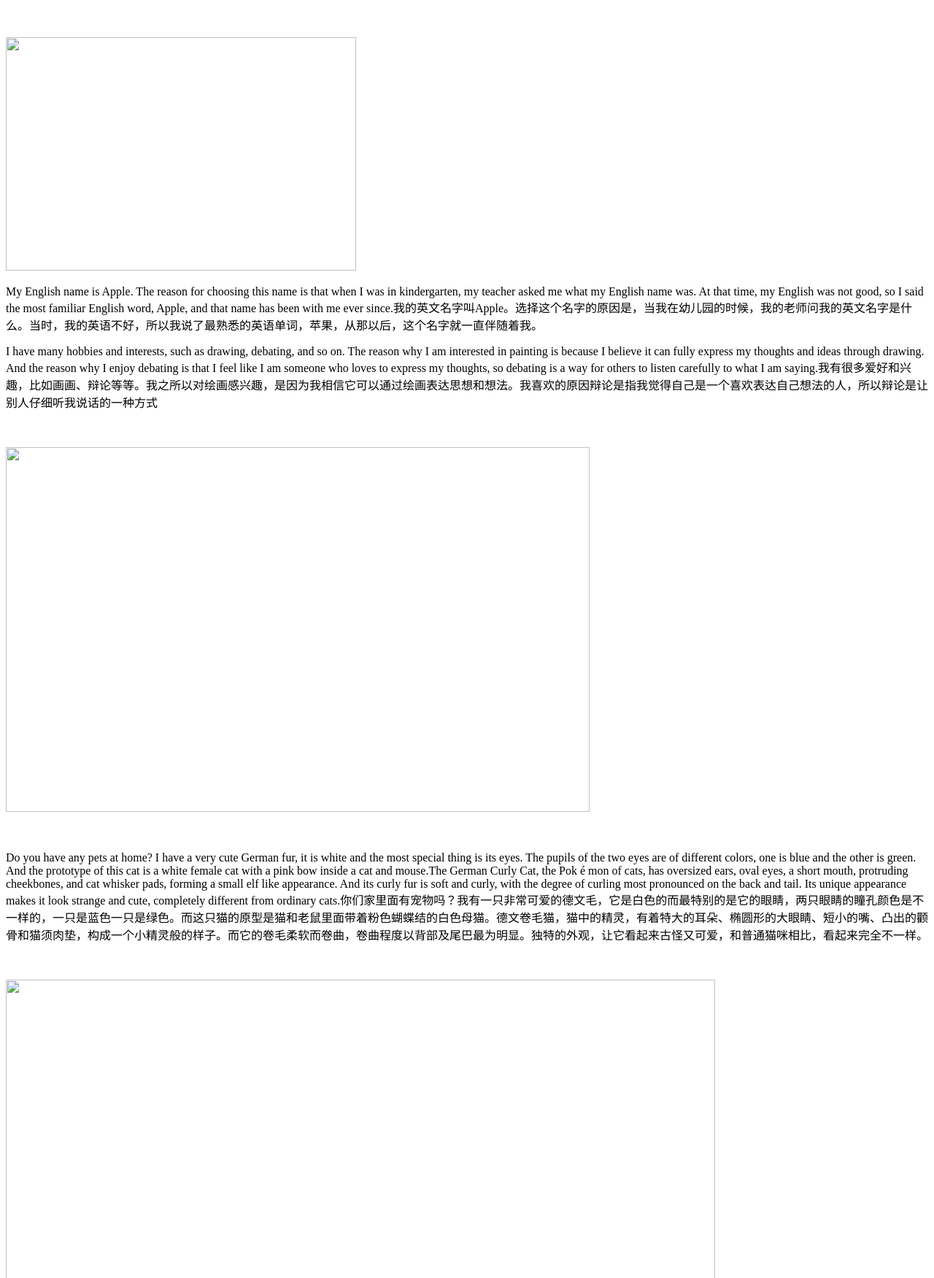
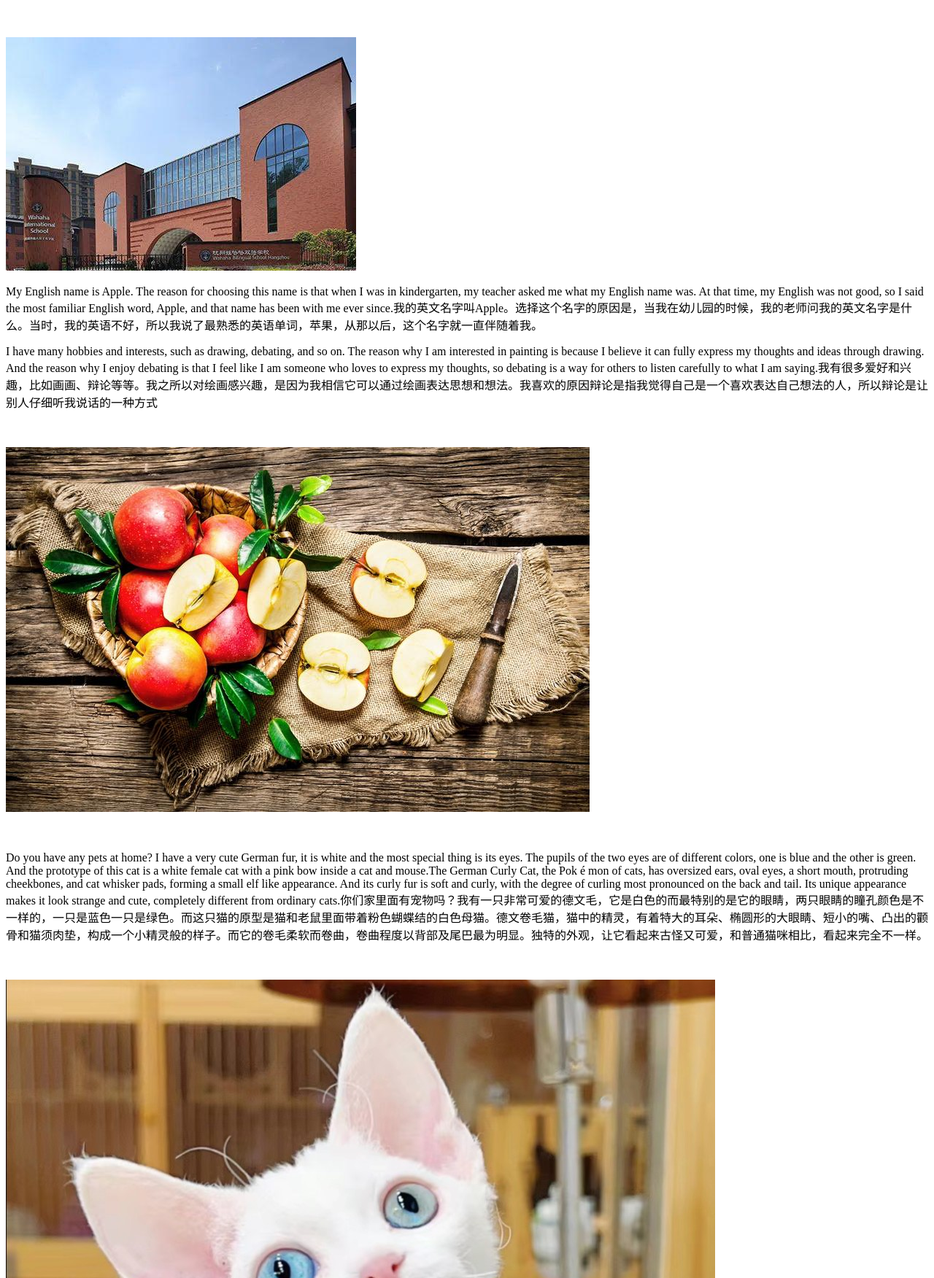
Before and after one commit to liapple0604/liapple0604.github.io, a plain HTML site: page index.html in a window 1280 px wide. Shown: the part 148-1900 px from the top of the page at 73% size. Drawn offline with Linux system fonts and the light colour scheme.

Commit message:
Add files via upload

```diff
--- a/index.html
+++ b/index.html
@@ -9,16 +9,16 @@
 <h1>Apple李佑家</h1>
 <h2>I am currently studying at Hangzhou Wahaha Bilingual School at the grade of 8</h2>
 <p>&nbsp;</p>
-<img src="../../Downloads/59f2741955b445d4832fe5842c3fff06.jpeg" width="480" height="320" alt=""/>
+<img src="59f2741955b445d4832fe5842c3fff06.jpeg" width="480" height="320" alt=""/>
 <p>My English name is Apple. The reason for choosing this name is that when I was in kindergarten, my teacher asked me what my English name was. At that time, my English was not good, so I said the most familiar English word, Apple, and that name has been with me ever since.我的英文名字叫Apple。选择这个名字的原因是，当我在幼儿园的时候，我的老师问我的英文名字是什么。当时，我的英语不好，所以我说了最熟悉的英语单词，苹果，从那以后，这个名字就一直伴随着我。</p>
 <p>I have many hobbies and interests, such as drawing, debating, and so on. The reason why I am interested in painting is because I believe it can fully express my thoughts and ideas through drawing. And the reason why I enjoy
   debating is that I feel like I am someone who loves to express my thoughts, so debating is a way for others to listen carefully to what I am saying.我有很多爱好和兴趣，比如画画、辩论等等。我之所以对绘画感兴趣，是因为我相信它可以通过绘画表达思想和想法。我喜欢的原因辩论是指我觉得自己是一个喜欢表达自己想法的人，所以辩论是让别人仔细听我说话的一种方式</p>
 <p>&nbsp;</p>
-<img src="../../Downloads/5e542dc1df73be7b9a377eff4dccd3cb.jpeg" width="800" height="500" alt=""/>
+<img src="5e542dc1df73be7b9a377eff4dccd3cb.jpeg" width="800" height="500" alt=""/>
 <p>&nbsp;</p>
 <p>Do you have any pets at home? I have a very cute German fur, it is white and the most special thing is its eyes. The pupils of the two eyes are of different colors, one is blue and the other is green. And the prototype of this cat is a white female cat with a pink bow inside a cat and mouse.The German Curly Cat, the Pok é mon of cats, has oversized ears, oval eyes, a short mouth, protruding cheekbones, and cat whisker pads, forming a small elf like appearance. And its curly fur is soft and curly, with the degree of curling most pronounced on the back and tail. Its unique appearance makes it look strange and cute, completely different from ordinary cats.你们家里面有宠物吗？我有一只非常可爱的德文毛，它是白色的而最特别的是它的眼睛，两只眼睛的瞳孔颜色是不一样的，一只是蓝色一只是绿色。而这只猫的原型是猫和老鼠里面带着粉色蝴蝶结的白色母猫。德文卷毛猫，猫中的精灵，有着特大的耳朵、椭圆形的大眼睛、短小的嘴、凸出的颧骨和猫须肉垫，构成一个小精灵般的样子。而它的卷毛柔软而卷曲，卷曲程度以背部及尾巴最为明显。独特的外观，让它看起来古怪又可爱，和普通猫咪相比，看起来完全不一样。</p>
 <p>&nbsp;</p>
-<img src="../../Downloads/7c2c113b104691e144aa3dbb02e2a85e.jpg" width="972" height="607" alt=""/>
+<img src="7c2c113b104691e144aa3dbb02e2a85e.jpg" width="972" height="607" alt=""/>
 <p>&nbsp; &nbsp; &nbsp; </p>
 <h3>Next, I will share with you some of my favorite debate topics</h3>
 <p>1.Is human nature inherently good or inherently evil人性本善还是人性本恶</p>
```
Also changed, not shown: Page 2.html (+2 -2 lines).
